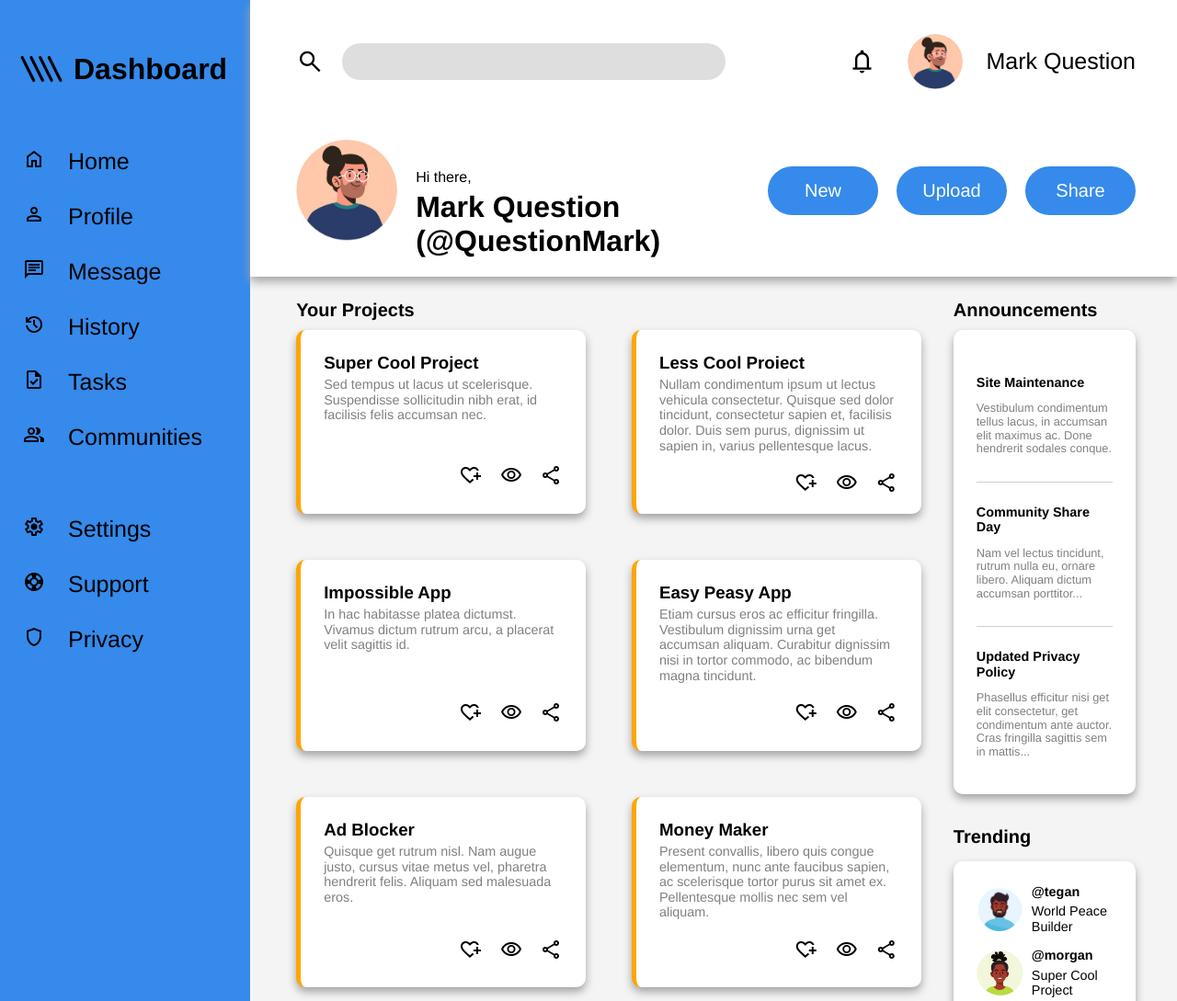
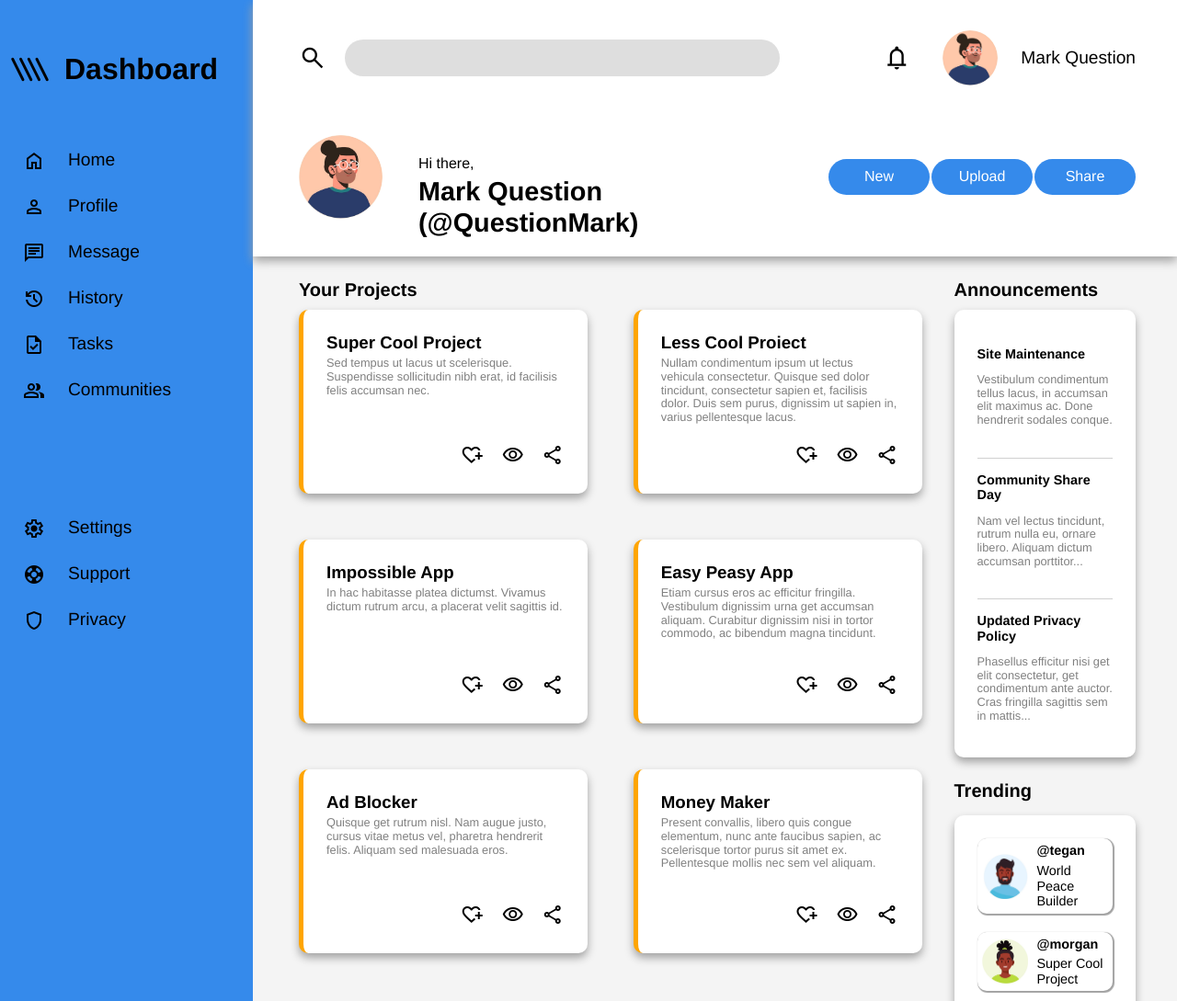
Before and after one commit to HiDeny/Admin-Dashboard, a plain HTML site: page index.html in a window 1280 px wide. Shown: the top 1089 px of the page at 92% size. Drawn offline with nearby package versions, Linux system fonts and the light colour scheme.

Commit message:
Final edits, project done

```diff
--- a/style.css
+++ b/style.css
@@ -375,8 +375,7 @@
 
   background-color: rgb(53, 138, 235);
   color: white;
-  width: minmax(275px, 30%);
-  font-size: 1rem;
+  min-width: 275px;
 }
 
 .sidebar a {
@@ -397,43 +396,31 @@
   display: grid;
   align-content: center;
   justify-content: start;
-  padding-right: 25px;
+  padding-right: 20px;
 }
 
 
 .logo .material-symbols-outlined {
-  margin-left: 20px;
-  margin-right: 10px;
-  font-size: 50px;
+  margin-left: 10px;
+  margin-right: 15px;
+  font-size: 45px;
 }
 
 .logo a {
   align-items: center;
 }
 
-.nav ul {
+.nav ul, .settings ul {
   list-style: none;
   margin: 0;
   padding: 0;
-  font-size: 25px;
+  font-size: 1.2rem;
 
   display: grid;
   grid-template-rows: repeat(6, 50px);
-  gap: 10px;
   align-items: center;
 }
 
-.settings ul {
-  list-style: none;
-  margin: 0;
-  padding: 0;
-  font-size: 25px;
-
-  display: grid;
-  grid-template-rows: repeat(6, 50px);
-  gap: 10px;
-  align-items: center;
-}
 
 .sidebar i {
   margin-left: 25px;
@@ -520,25 +507,24 @@
 
 .login .profileImage {
   display: grid;
-  /* justify-content: center; */
   width: 60px;
 }
 
 .login p {
-  font-size: 25px;
+  font-size: 1.2rem;
 }
 
 .profile {
   display: grid;
-  grid-template-columns: 50px 130px auto 20px ;
+  grid-template-columns: 130px auto;
+  margin-left: 50px;
 }
 
 .profile .profileImage {
-  width: 110px;
+  width: 70%;
 }
 
 .avatar {
-  grid-column: 2 / 3;
 
   display: grid;
   align-items: center;
@@ -561,22 +547,22 @@
   grid-row: 3 / 4;
   align-self: start;
   margin: 0;
-  font-size: 2rem;
+  font-size: 1.8rem;
 }
 
 .add {
   display: grid;
   grid-template-columns: repeat(3, auto);
-  gap: 20px;
+  gap: 2px;
   align-items: center;
 }
 
 .add button {
   background-color: rgb(53, 138, 235);
   color: white;
-  font-size: 20px;
-  width: 120px;
-  padding: 15px;
+  font-size: 1rem;
+  width: 110px;
+  padding: 10px;
   border-radius: 30px;
   border: transparent;
   justify-self: end;
@@ -631,6 +617,7 @@
   padding: 25px;
   box-shadow: 0px 5px 10px 0px rgb(162, 162, 162);
   border-left: orange 5px solid;
+  height: 150px;
 
   display: grid;
   grid-template-columns: 1fr 1fr;
@@ -649,7 +636,7 @@
 .content p {
   color: gray;
   margin: 0;
-  font-size: 0.9rem;
+  font-size: calc(0.9rem - 10%);
 }
 
 
@@ -671,8 +658,6 @@
 /* SIDE */
 
 .side {
-  display: grid;
-  gap: 10px;
   background-color: rgb(244, 244, 244);
   padding-right: 45px;
   font-size: 0.9rem;
@@ -686,7 +671,8 @@
 }
 
 .info h5{
-  margin-bottom: 0;
+  margin-top: 15px;
+  margin-bottom: 5px;
   font-size: 0.9rem;
 }
 
@@ -708,16 +694,21 @@
   grid-template-columns: 55px auto;
   grid-template-rows: auto auto;
   gap: 5px;
+  border-radius: 10px;
+  box-shadow: 1px 1px 1px 1px rgb(162, 162, 162);
+  z-index: 1;
+  padding: 5px;
 }
 
 .t-profile .avatar {
   grid-row: 1 / -1;
   grid-column: 1 / 2;
-  /* justify-content: center; */
 }
 
 .t-profile .avatar img {
-  max-width: 50px;
+  width: 50px;
+  height: 50px;
+  border-radius: 15px;
 }
 
 .tag p, .moto p{
@@ -736,5 +727,5 @@
   border-radius: 10px;
   padding: 25px;
   box-shadow: 0px 5px 10px 0px rgb(162, 162, 162);
-  gap: 15px;
+  gap: 20px;
 }
```
Also changed, not shown: index.html (+1 -2 lines).
